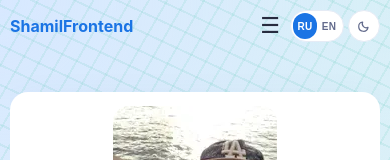
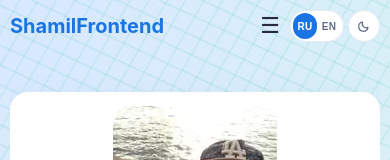
Before and after one commit to shamilfrontend/shamilfrontend, a Vue app: page / in a window 390 px wide. Shown: the top 160 px of the page. Built offline with nearby package versions, Linux system fonts and the light colour scheme; a web font is replaced by a local one.

Commit message:
feat: update

```diff
--- a/src/style.scss
+++ b/src/style.scss
@@ -1021,7 +1021,7 @@ textarea:focus-visible {
     flex: 1 1 auto;
     min-width: 0;
     max-width: 100%;
-    font-size: 16px;
+    font-size: 20px;
     line-height: 32px;
     letter-spacing: 0;
     overflow: hidden;
```
